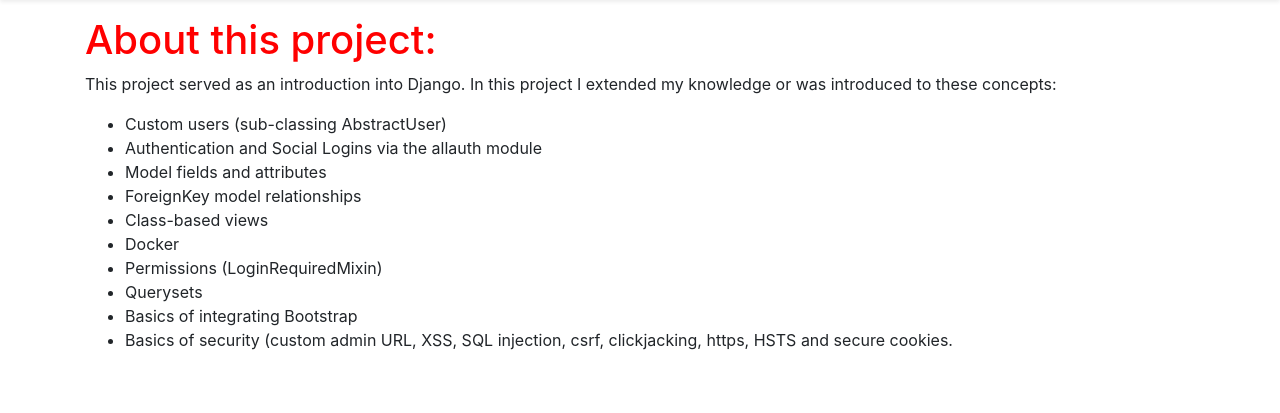
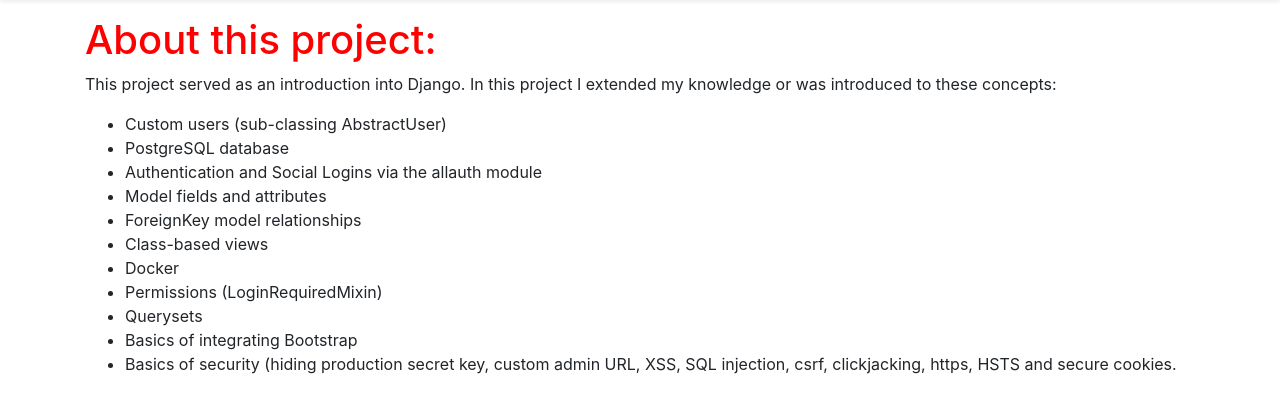
Before and after one commit to ryan-astaphan/django-books, a Django app: template templates/home.html in a window 1280 px wide. Shown: the part 73-486 px from the top of the page. Run offline with Django 3.2, Linux system fonts and the light colour scheme; the template is opened without the code that fills it, so the values that code supplies are empty; some libraries are stand-ins or nearby versions.

Commit message:
Updated homepage again

```diff
--- a/templates/home.html
+++ b/templates/home.html
@@ -9,6 +9,7 @@
     I extended my knowledge or was introduced to these concepts: </p>
   <ul>
     <li>Custom users (sub-classing AbstractUser)</li>
+    <li>PostgreSQL database</li>
     <li>Authentication and Social Logins via the allauth module</li>
     <li>Model fields and attributes</li>
     <li>ForeignKey model relationships</li>
@@ -17,7 +18,8 @@
     <li>Permissions (LoginRequiredMixin)</li>
     <li>Querysets</li>
     <li>Basics of integrating Bootstrap</li>
-    <li>Basics of security (custom admin URL, XSS, SQL injection, csrf, clickjacking,
+    <li>Basics of security (hiding production secret key,
+      custom admin URL, XSS, SQL injection, csrf, clickjacking,
       https, HSTS and secure cookies.</li>
   </ul>
 {% endblock content %}
```
